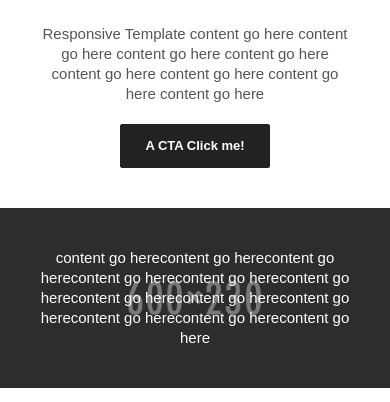
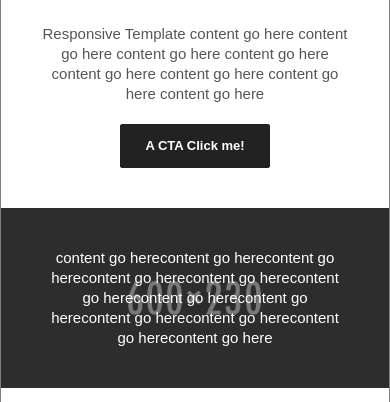
Before and after one commit to aesthe/HTML-email, a plain HTML site: page responsive.html in a window 390 px wide. Shown: the part 301-703 px from the top of the page. Drawn offline with Linux system fonts and the light colour scheme.

Commit message:
Update responsive.html

```diff
--- a/responsive.html
+++ b/responsive.html
@@ -138,6 +138,11 @@
 
                     </div>
                     <!-- Visually Hidden Preheader Text : END -->
+
+                <!-- outer border-->
+                <table cellspacing="0" cellpadding="0" border="1px solid #cccccc">
+                    <tr>
+                        <td style="padding: 0px; text-align: center">
 
                     <!-- Email Header : BEGIN -->
                     <table align="center" width="600" class="email-container">
@@ -429,6 +434,10 @@
                     </table>
                     <!-- Email Footer : END -->
 
+                        </td>
+                    </tr>
+                </table>
+
                 </center>
             </td>
         </tr>
```
